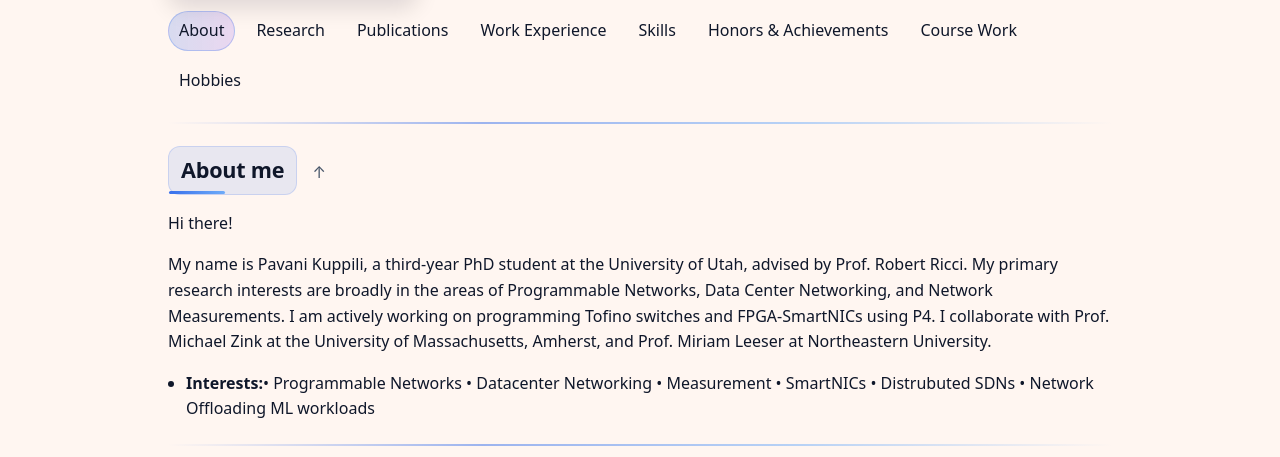
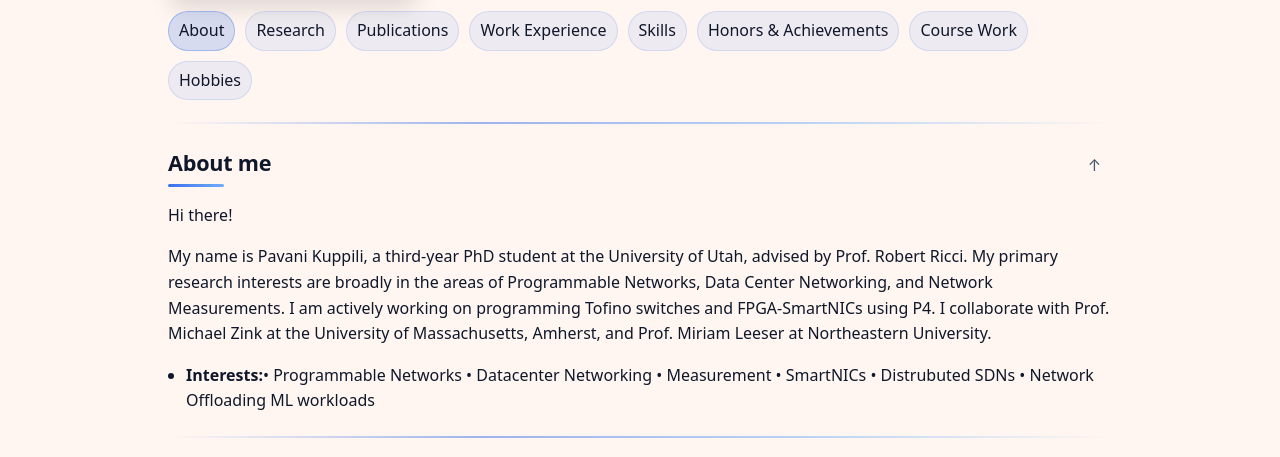
Before and after one commit to pavanikuppili/pavanikuppili.github.io, a plain HTML site: page index.html in a window 1280 px wide. Shown: the part 281-738 px from the top of the page. Drawn offline with Linux system fonts and the light colour scheme.

Commit message:
Update styles for navigation and section headings

```diff
--- a/assets/style.css
+++ b/assets/style.css
@@ -90,25 +90,27 @@ h1{
   margin: 14px 0 18px;
 }
 
+/* Top section headings list (nav) — faint blue pills */
 .nav a{
   padding: 6px 10px;
   border-radius: 999px;
-  border: 1px solid transparent;
-  background: transparent;
-  color: var(--text);
+  background: rgba(37, 99, 235, 0.08);     /* faint blue */
+  border: 1px solid rgba(37, 99, 235, 0.14);
+  color: #0f172a;
+  text-decoration: none;
 }
 
 .nav a:hover{
-  background: var(--accent-soft);
-  border-color: rgba(37,99,235,0.18);
-  text-decoration: none;
+  background: rgba(37, 99, 235, 0.12);
+  border-color: rgba(37, 99, 235, 0.22);
 }
 
-/* your script toggles .active */
+/* If you're using the JS that adds .active to the current section */
 .nav a.active{
-  background: linear-gradient(90deg, rgba(37,99,235,0.18), rgba(124,58,237,0.16));
-  border-color: rgba(37,99,235,0.25);
+  background: rgba(37, 99, 235, 0.18);
+  border-color: rgba(37, 99, 235, 0.30);
 }
+
 
 /* Dividers (prettier than plain hr) */
 hr{
@@ -124,13 +126,13 @@ hr{
   margin: 22px 0;
 }
 
-.section-head h2{
-  display: inline-block;
-  margin: 0;
-  padding: 6px 12px;
-  border-radius: 12px;
-  background: rgba(37, 99, 235, 0.10);   /* subtle blue */
-  border: 1px solid rgba(37, 99, 235, 0.16);
+
+/* Section headings */
+.section-head{
+  display: flex;
+  align-items: baseline;
+  justify-content: space-between;
+  gap: 12px;
 }
 
 h2{
```
